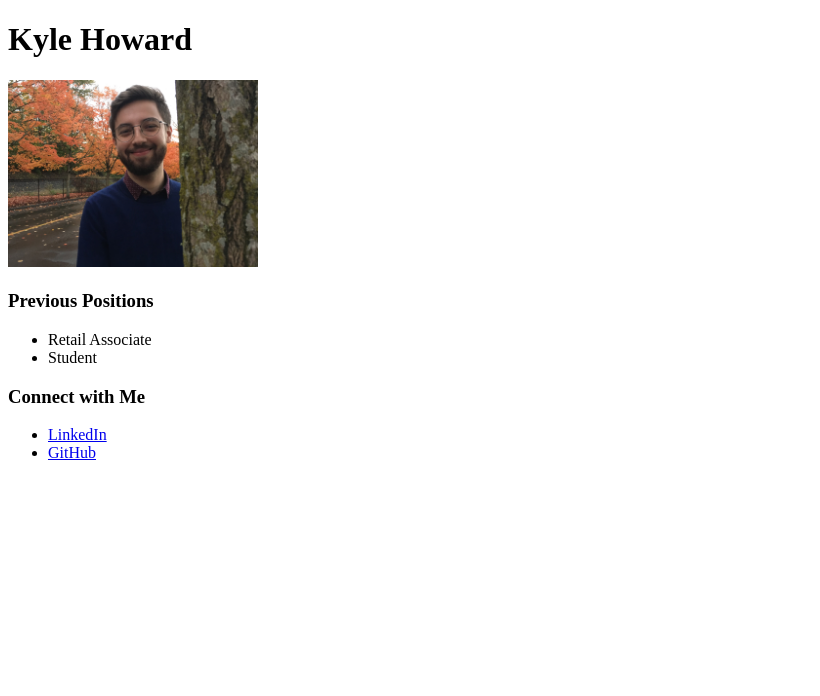
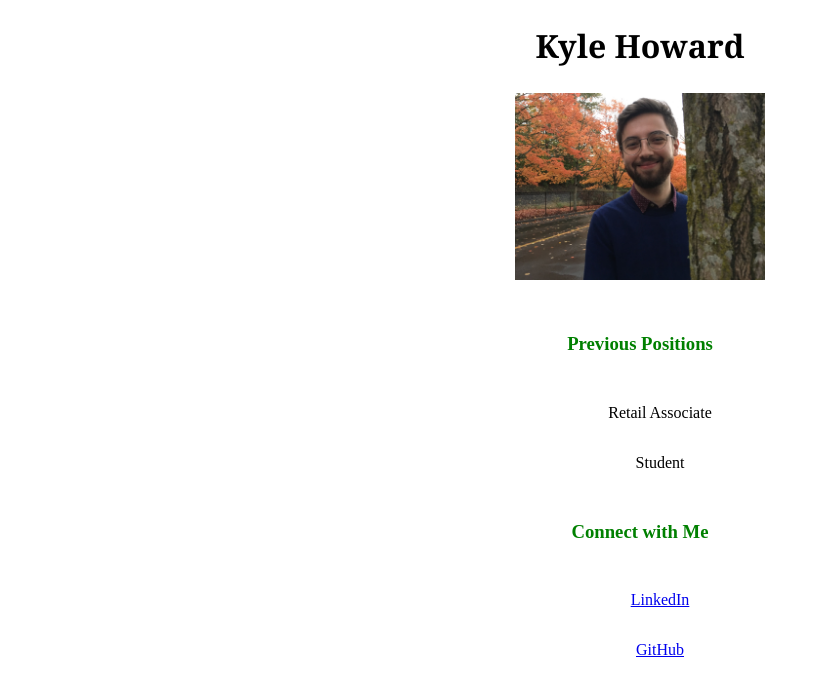
Before and after one commit to Howakyl/github-practice, a plain HTML site: page resume_page/index.html in a window 1280 px wide. Shown: the whole page, without its empty margins (0-820 px from the left). Drawn offline with Linux system fonts and the light colour scheme.

Commit message:
Added initial styling for resume site

```diff
--- a/resume_page/resources/style.css
+++ b/resume_page/resources/style.css
@@ -1,3 +1,18 @@
+body {
+    text-align: center;
+    line-height: 50px;
+}
 img {
     max-width: 250px;
 }
+h1 {
+    text-align: center;
+    font-family: Georgia, 'Times New Roman', Times, serif;
+
+}
+h3 {
+    color: green;
+}
+li {
+    list-style-type: none;
+}
```
